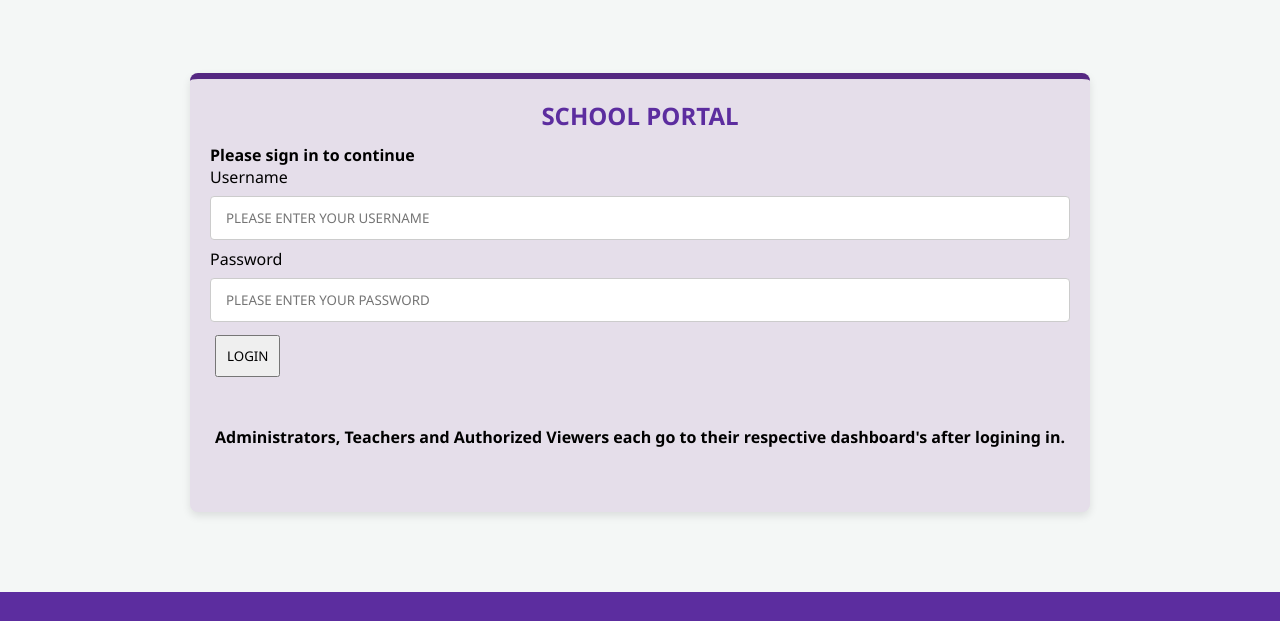
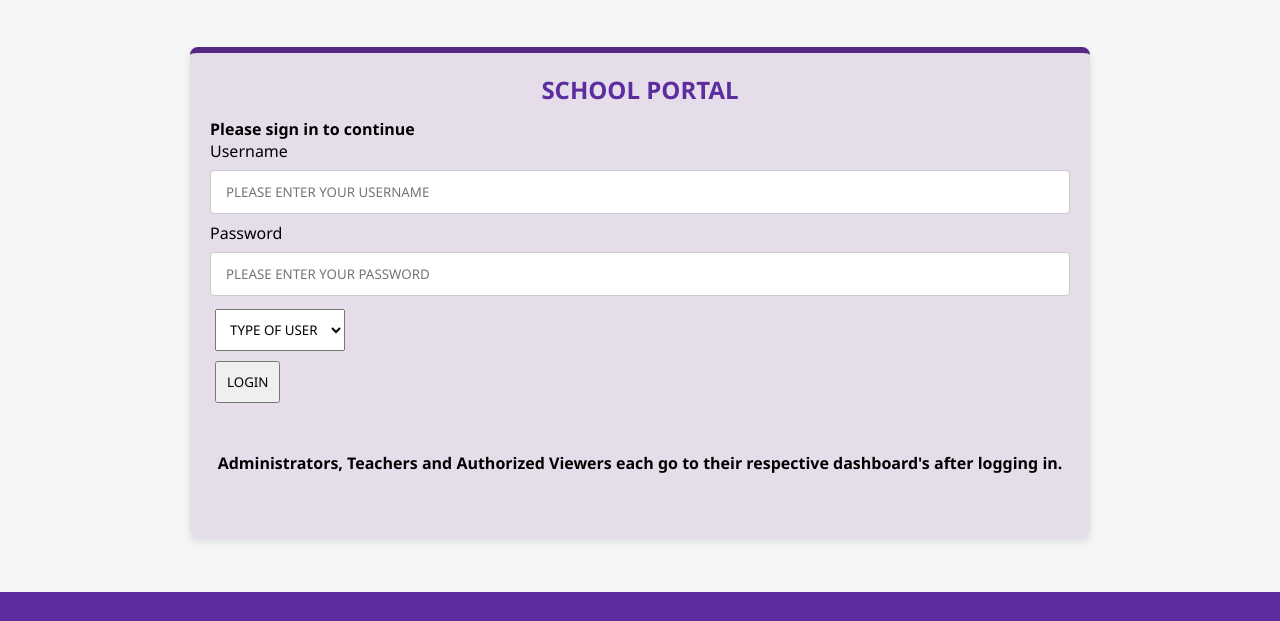
Before and after one commit to Jajuan-Brown-UTECH/Group-Project, a plain HTML site: page HTML/login.html in a window 1280 px wide. Shown: the part 112-733 px from the top of the page. Drawn offline with Linux system fonts and the light colour scheme; files whose address does not match are found by name; a web font is replaced by a local one.

Commit message:
Add user type selection to login form; fix typo in login note

```diff
--- a/HTML/login.html
+++ b/HTML/login.html
@@ -55,11 +55,21 @@
                     <input type="password" id="password" placeholder="Please enter your password" autocomplete="password" required>
                 </div>
 
+                <div class="form-group">
+                    <select id="user-type">
+                      <option value="" disabled selected hidden>Type of user</option>
+                      <option value="viewer">Viewer</option>
+                      <option value="student">Student</option>
+                      <option value="teacher">Teacher</option>
+                      <option value="admin">Admin</option>
+                    </select>
+                </div>
+
                 <!--Login button-->
                 <button type="submit" id="login-btn" class="purple-btn">Login</button>
             </form>
             <br><br>
-            <p class="login-note"><b>Administrators, Teachers and Authorized Viewers each go to their respective dashboard's after logining in.</b></p>
+            <p class="login-note"><b>Administrators, Teachers and Authorized Viewers each go to their respective dashboard's after logging in.</b></p>
             <br><br>
         </section>
 
```
